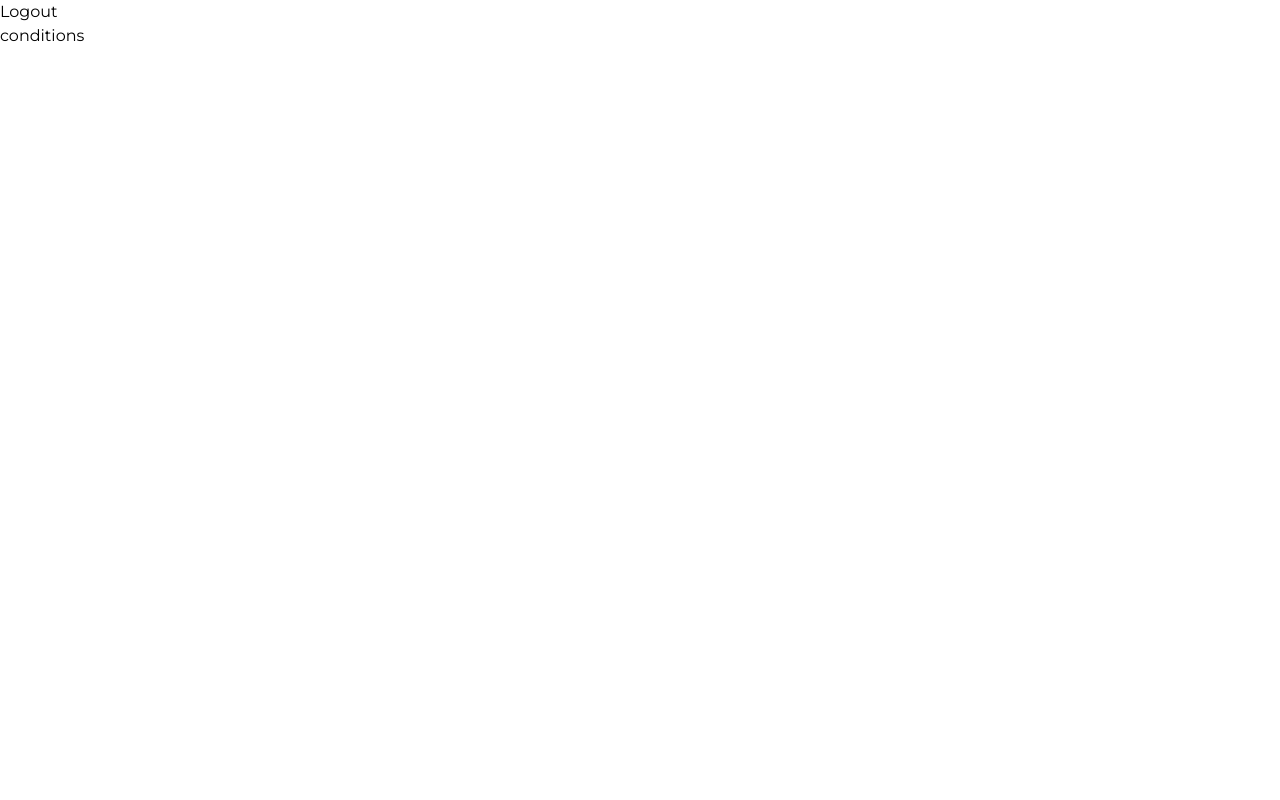
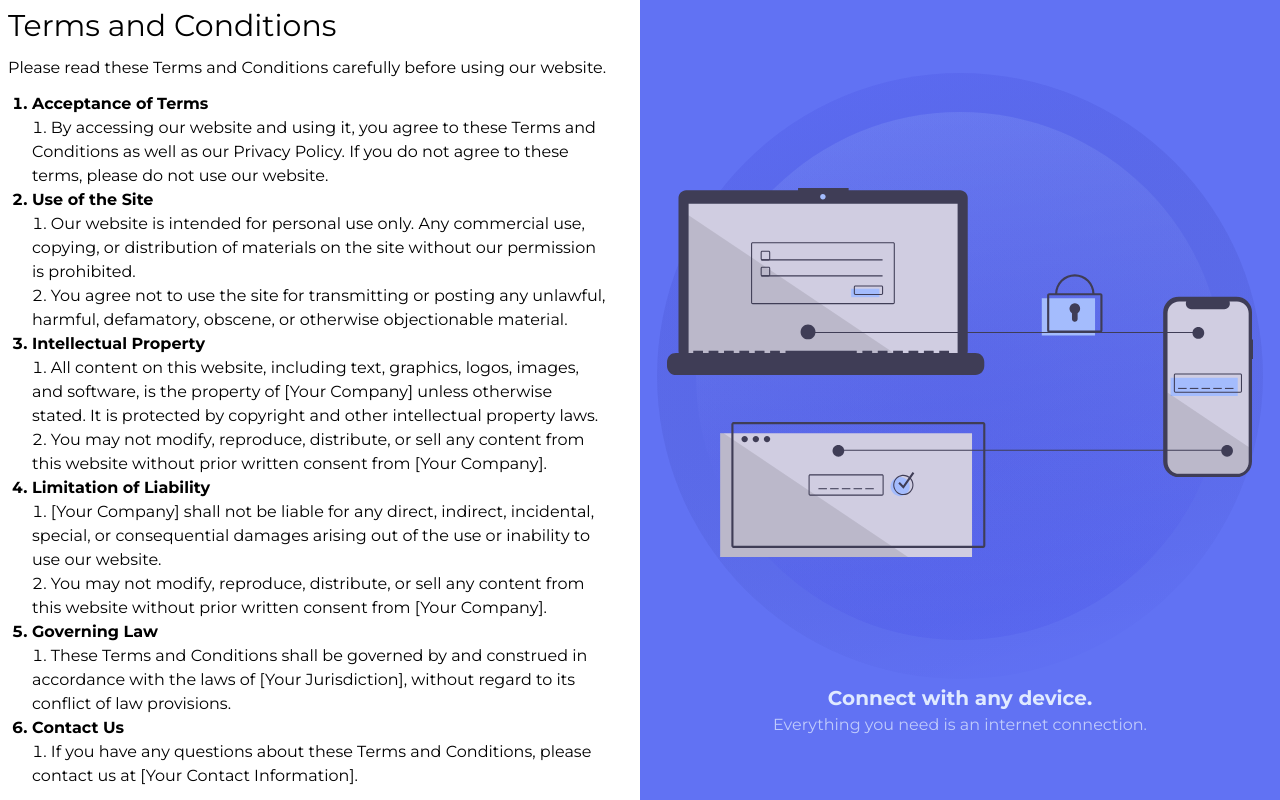
Before and after one commit to lordwebkit/tenchat, a Nuxt app: page /auth/conditions in a window 1280 px wide. Built offline with nearby package versions, Linux system fonts and the light colour scheme.

Commit message:
Add conditions page

```diff
--- a/layouts/default.vue
+++ b/layouts/default.vue
@@ -1,23 +1,23 @@
-<script setup lang="ts"></script>
-<template>
-  <div>
-    <div class="mainContent">
-      <nuxt-link @click="logout">Logout</nuxt-link>
-      <slot />
-    </div>
-  </div>
-</template>
 <script lang="ts" setup>
-import { storeToRefs } from "pinia";
 import { useAuthStore } from "~/stores/auth";
+const { logUserOut } = useAuthStore();
 
 const router = useRouter();
-
-const { logUserOut } = useAuthStore();
-const { authenticated } = storeToRefs(useAuthStore());
 
 const logout = () => {
   logUserOut();
   router.push("/auth/login");
 };
 </script>
+<template>
+  <header class="py-2 flex w-full fixed">
+    <div class="container mx-auto flex justify-end">
+      <NuxtLink
+        @click="logout"
+        class="bg-auth-right text-white px-4 py-2 rounded-md cursor-pointer active:bg-auth-element"
+        >Logout</NuxtLink
+      >
+    </div>
+  </header>
+  <slot />
+</template>
--- a/pages/auth/conditions.vue
+++ b/pages/auth/conditions.vue
@@ -1,7 +1,80 @@
-<script setup lang="ts"></script>
+<script setup lang="ts">
+definePageMeta({
+  layout: "auth",
+});
+</script>
 <template>
-  <div class="">
-    <h2>conditions</h2>
-  </div>
+  <section>
+    <div class="flex flex-col gap-3 p-2">
+      <h2 class="text-3xl">Terms and Conditions</h2>
+      <p>
+        Please read these Terms and Conditions carefully before using our
+        website.
+      </p>
+      <ol class="list-decimal px-6">
+        <li class="font-bold">Acceptance of Terms</li>
+        <ol class="list-decimal list-inside">
+          <li>
+            By accessing our website and using it, you agree to these Terms and
+            Conditions as well as our Privacy Policy. If you do not agree to
+            these terms, please do not use our website.
+          </li>
+        </ol>
+        <li class="font-bold">Use of the Site</li>
+        <ol class="list-decimal list-inside">
+          <li>
+            Our website is intended for personal use only. Any commercial use,
+            copying, or distribution of materials on the site without our
+            permission is prohibited.
+          </li>
+          <li>
+            You agree not to use the site for transmitting or posting any
+            unlawful, harmful, defamatory, obscene, or otherwise objectionable
+            material.
+          </li>
+        </ol>
+        <li class="font-bold">Intellectual Property</li>
+        <ol class="list-decimal list-inside">
+          <li>
+            All content on this website, including text, graphics, logos,
+            images, and software, is the property of [Your Company] unless
+            otherwise stated. It is protected by copyright and other
+            intellectual property laws.
+          </li>
+          <li>
+            You may not modify, reproduce, distribute, or sell any content from
+            this website without prior written consent from [Your Company].
+          </li>
+        </ol>
+        <li class="font-bold">Limitation of Liability</li>
+        <ol class="list-decimal list-inside">
+          <li>
+            [Your Company] shall not be liable for any direct, indirect,
+            incidental, special, or consequential damages arising out of the use
+            or inability to use our website.
+          </li>
+          <li>
+            You may not modify, reproduce, distribute, or sell any content from
+            this website without prior written consent from [Your Company].
+          </li>
+        </ol>
+        <li class="font-bold">Governing Law</li>
+        <ol class="list-decimal list-inside">
+          <li>
+            These Terms and Conditions shall be governed by and construed in
+            accordance with the laws of [Your Jurisdiction], without regard to
+            its conflict of law provisions.
+          </li>
+        </ol>
+        <li class="font-bold">Contact Us</li>
+        <ol class="list-decimal list-inside">
+          <li>
+            If you have any questions about these Terms and Conditions, please
+            contact us at [Your Contact Information].
+          </li>
+        </ol>
+      </ol>
+    </div>
+  </section>
 </template>
 <style scoped></style>
--- a/pages/auth/otp.vue
+++ b/pages/auth/otp.vue
@@ -5,7 +5,9 @@ import { useRegistrationStore } from "~/stores/registration";
 import AuthTitle from "~/components/auth/Title.vue";
 import AuthButton from "~/components/auth/Button.vue";
 
+const { clearForm } = useRegistrationStore();
 const { form } = storeToRefs(useRegistrationStore());
+
 const { authenticateUser } = useAuthStore();
 const { loading, authenticated } = storeToRefs(useAuthStore());
 
@@ -63,6 +65,8 @@ const login = async () => {
   await authenticateUser({ email: "kminchelle", password: "0lelplR" });
 
   if (authenticated) {
+    clearForm();
+    inputs.value = ["", "", "", "", "", ""];
     router.push("/");
   }
 };
--- a/pages/index.vue
+++ b/pages/index.vue
@@ -1,4 +1,8 @@
 <script lang="ts" setup></script>
 <template>
-  <div>Hello Home Page</div>
+  <main class="h-screen flex items-center">
+    <div class="container mx-auto items-end">
+      <h1 class="text-center text-5xl">Thank you for registering</h1>
+    </div>
+  </main>
 </template>
```
